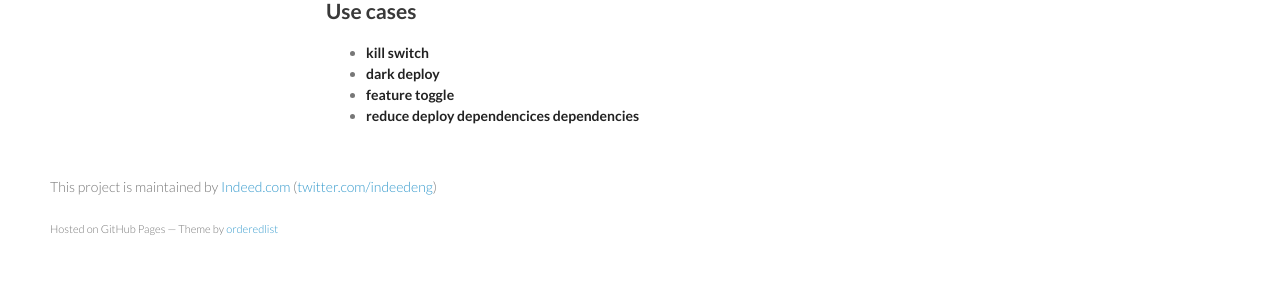
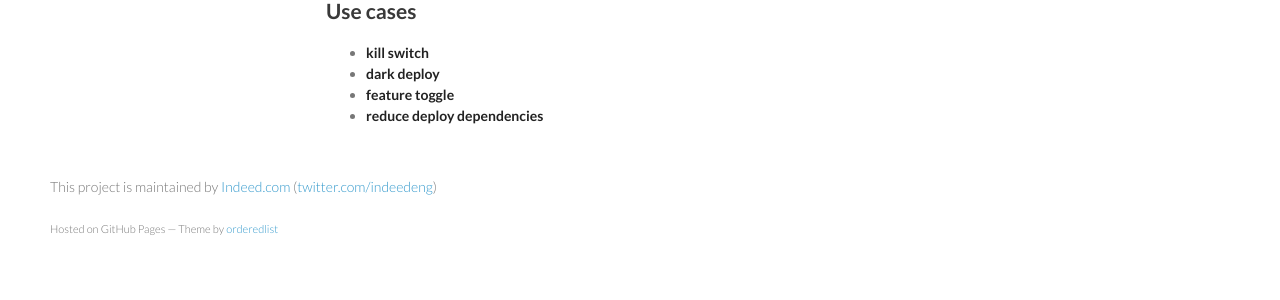
Before and after one commit to indeedeng/proctor, a Jekyll site: the page built from docs/best-practices.md, in a window 1280 px wide. Shown: the part 943-1243 px from the top of the page. Built offline with Jekyll 4.4.1, drawn with Linux system fonts in a browser that asks for light colours; Markdown is read by kramdown in place of the engine named in the settings.

Commit message:
fixed typo

```diff
--- a/docs/best-practices.md
+++ b/docs/best-practices.md
@@ -32,4 +32,4 @@ assign groups starting at the "beginning" of your allocation ranges increase all
 * **kill switch**
 * **dark deploy**
 * **feature toggle**
-* **reduce deploy dependencices dependencies**
+* **reduce deploy dependencies**
```
